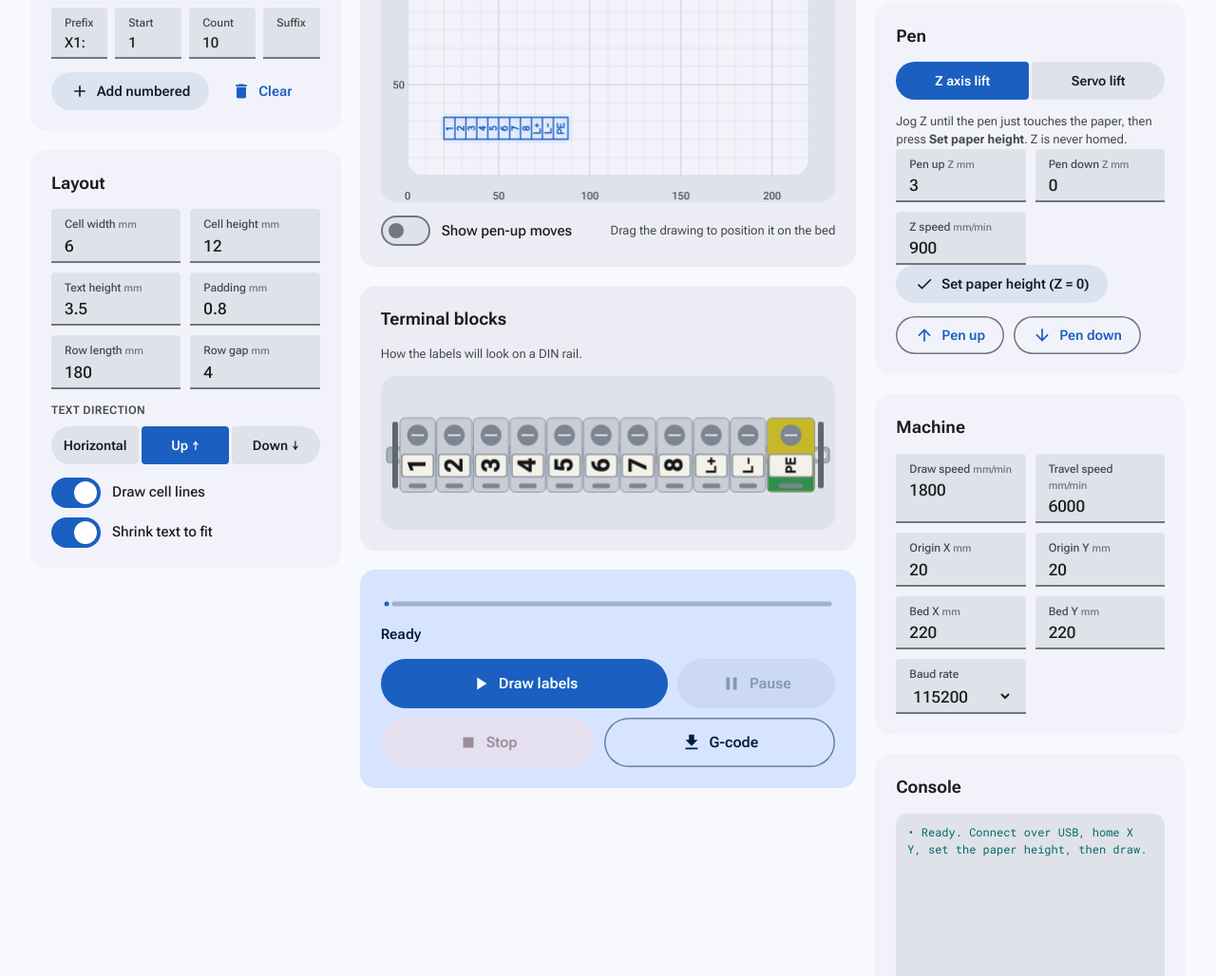
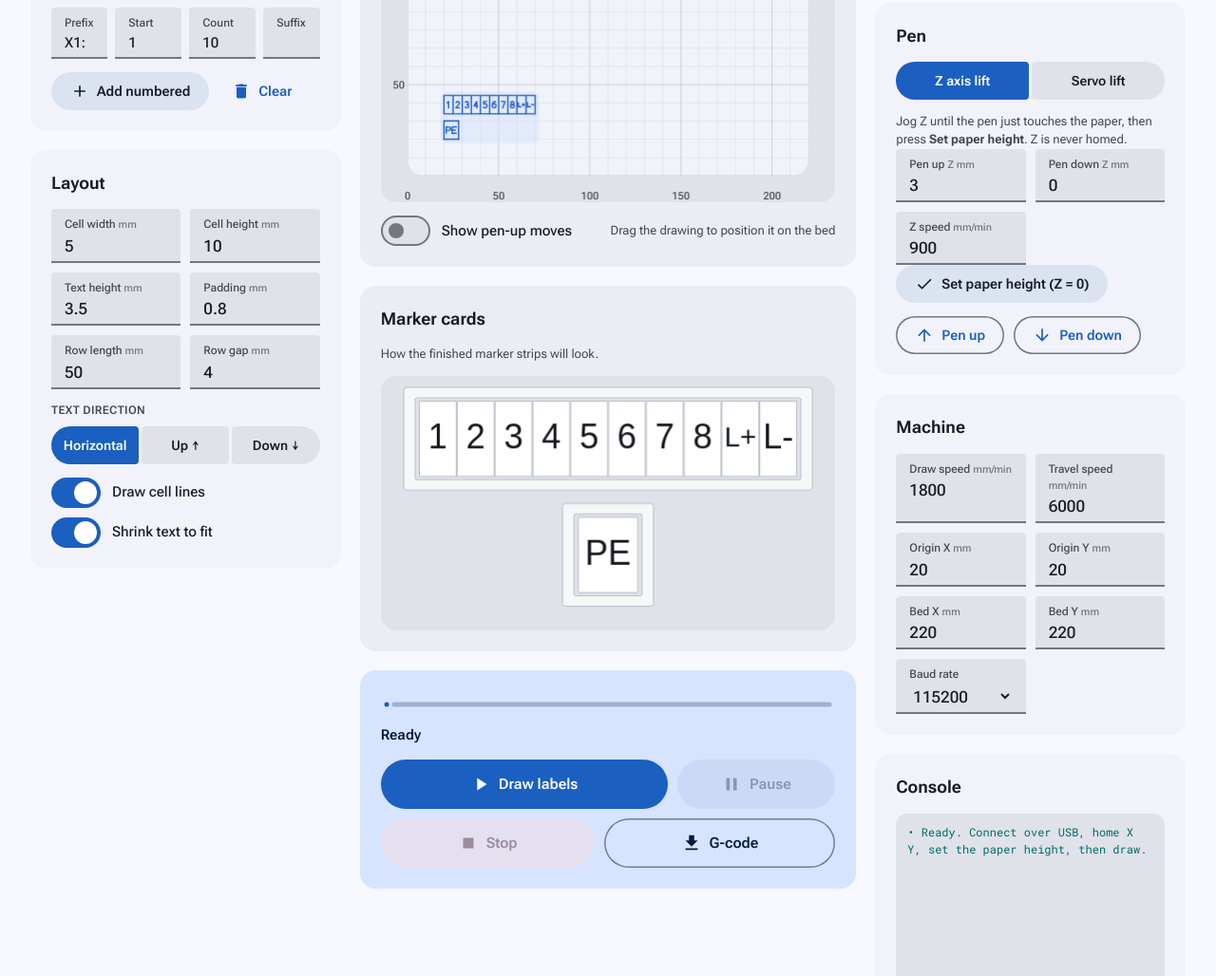
Before and after one commit to douggreenak/drawbot, a plain HTML site: page web/index.html in a window 1280 px wide. Shown: the part 465-1493 px from the top of the page at 95% size. Drawn offline with Linux system fonts and the light colour scheme.

Commit message:
Show labels as white marker cards; defaults match physical 5 mm strips (10 per row, horizontal text)
Co-Authored-By: Claude Sonnet 5.5 <noreply@anthropic.com>

```diff
--- a/web/app.js
+++ b/web/app.js
@@ -185,7 +185,7 @@
     if (!saved) setTheme(e.matches ? 'dark' : 'light', false);
   });
 
-  // ---------------------------------------------------------------- terminal block visualisation
+  // ---------------------------------------------------------------- marker card visualisation
   const tv = $('tbView'), tx = tv.getContext('2d');
   function drawBlocks() {
     const o = layoutOpts(), cells = window.DBLayout.parseLabels($('labels').value, o.cellW);
@@ -200,57 +200,39 @@
       row.push(c); x += c.w;
     }
     if (row.length) { rows.push(row); maxLen = Math.max(maxLen, x); }
-    const k = Math.min(avail / Math.max(maxLen, 1), 9);          // px per mm
-    const blockH = Math.max(o.cellH * k, 70), railH = 16, rowH = blockH + railH * 2 + 28;
+    const k = Math.min((avail - 40) / Math.max(maxLen, 1), 14);   // px per mm
+    const cellH = Math.max(o.cellH * k, 44), railH = 14, rowH = cellH + railH * 2 + 14;
     const H = Math.max(rows.length, 1) * rowH + 12;
     tv.style.height = H + 'px'; tv.width = W * dpr; tv.height = H * dpr;
     tx.setTransform(dpr, 0, 0, dpr, 0, 0); tx.clearRect(0, 0, W, H);
     if (!rows.length) { tx.fillStyle = css('--on-surface-variant'); tx.font = '500 14px Roboto Flex, sans-serif'; tx.textAlign = 'center'; tx.fillText('Add some labels to see them here', W / 2, H / 2); return; }
     const dark = document.documentElement.dataset.theme === 'dark';
-    const body = dark ? '#3a3f47' : '#c9ced6', bodyEdge = dark ? '#5a616c' : '#8f97a3';
-    const marker = '#f4f1e8', ink = '#14171c';
-    const rail = dark ? '#8a929e' : '#a9b0ba', railEdge = dark ? '#5c636d' : '#7b838f';
+    const frame = dark ? '#dfe3e8' : '#f6f7f9', edge = dark ? '#9aa1ab' : '#b9bfc8', cellFill = '#ffffff', ink = '#14171c';
     rows.forEach((r, ri) => {
-      const total = r.reduce((s, c) => s + c.w, 0) * k, x0 = (W - total) / 2, y0 = 8 + ri * rowH + 14 + railH;
-      // DIN rail behind the blocks
-      const ry = y0 + blockH / 2 - railH / 2;
-      tx.fillStyle = rail; tx.strokeStyle = railEdge; tx.lineWidth = 1;
-      tx.beginPath(); tx.roundRect(x0 - 14, ry, total + 28, railH, 3); tx.fill(); tx.stroke();
+      const total = r.reduce((s, c) => s + c.w, 0) * k, x0 = (W - total) / 2, y0 = 6 + ri * rowH + railH;
+      // white carrier frame (ladder rails above and below the strip)
+      tx.fillStyle = frame; tx.strokeStyle = edge; tx.lineWidth = 1;
+      tx.beginPath(); tx.roundRect(x0 - 16, y0 - railH, total + 32, cellH + railH * 2, 3); tx.fill(); tx.stroke();
       tx.fillStyle = css('--sc-highest');
-      for (let sx = x0 - 6; sx < x0 + total + 6; sx += 26) { tx.beginPath(); tx.roundRect(sx, ry + 4, 14, railH - 8, 4); tx.fill(); }
+      tx.beginPath(); tx.roundRect(x0 - 4, y0 - 3, total + 8, cellH + 6, 2); tx.fill(); tx.stroke();
       let x = x0;
       for (const c of r) {
-        const w = c.w * k - 1.5, earth = c.lines.join('').toUpperCase() === 'PE';
-        // block body
-        tx.fillStyle = earth ? '#c6b829' : body; tx.strokeStyle = bodyEdge; tx.lineWidth = 1;
-        tx.beginPath(); tx.roundRect(x, y0, w, blockH, 5); tx.fill(); tx.stroke();
-        if (earth) { tx.fillStyle = '#2f8f4e'; tx.fillRect(x + 1, y0 + blockH * .55, w - 2, blockH * .45 - 1); }
-        // screw head + wire entry
-        const sr = Math.min(w * .3, 11), sy = y0 + sr + 7;
-        tx.fillStyle = dark ? '#20242a' : '#7c8591'; tx.beginPath(); tx.arc(x + w / 2, sy, sr, 0, 7); tx.fill();
-        tx.strokeStyle = dark ? '#aeb5c0' : '#eef0f3'; tx.lineWidth = 1.6; tx.beginPath(); tx.moveTo(x + w / 2 - sr * .6, sy); tx.lineTo(x + w / 2 + sr * .6, sy); tx.stroke();
-        tx.fillStyle = dark ? '#20242a' : '#7c8591'; tx.beginPath(); tx.roundRect(x + w * .25, y0 + blockH - 9, w * .5, 5, 2); tx.fill();
-        // marker strip with the label
-        const my = y0 + sr * 2 + 16, mh = blockH - (sr * 2 + 16) - 16;
-        if (mh > 14) {
-          tx.fillStyle = marker; tx.strokeStyle = bodyEdge; tx.beginPath(); tx.roundRect(x + 2, my, w - 4, mh, 3); tx.fill(); tx.stroke();
-          tx.save(); tx.beginPath(); tx.rect(x + 2, my, w - 4, mh); tx.clip();
-          tx.translate(x + w / 2, my + mh / 2); if (o.rot) tx.rotate(o.rot * Math.PI / 180 * -1);
-          const L = (o.rot ? mh : w - 4) - 6, T = (o.rot ? w - 4 : mh) - 4, n = c.lines.length;
-          let fs = Math.min(T / (n * 1.15), o.textH * k * 1.2, 30);
-          tx.fillStyle = ink; tx.textAlign = 'center'; tx.textBaseline = 'middle';
-          const font = s => `700 ${s}px "Roboto Mono", ui-monospace, monospace`;
-          tx.font = font(fs);
-          const widest = Math.max(0, ...c.lines.map(t => tx.measureText(t).width));
-          if (widest > L) { fs *= L / widest; tx.font = font(fs); }
-          c.lines.forEach((t, i) => tx.fillText(t, 0, (i - (n - 1) / 2) * fs * 1.15));
-          tx.restore();
-        }
-        x += c.w * k;
+        const w = c.w * k;
+        tx.fillStyle = cellFill; tx.strokeStyle = edge; tx.lineWidth = 1;
+        tx.beginPath(); tx.rect(x + .5, y0 + .5, w - 1, cellH - 1); tx.fill(); tx.stroke();
+        tx.save(); tx.beginPath(); tx.rect(x + 1, y0 + 1, w - 2, cellH - 2); tx.clip();
+        tx.translate(x + w / 2, y0 + cellH / 2); if (o.rot) tx.rotate(-o.rot * Math.PI / 180);
+        const L = (o.rot ? cellH : w) - 6, T = (o.rot ? w : cellH) - 6, n = c.lines.length;
+        let fs = Math.min(T / (n * 1.2), o.textH * k * 1.3, 40);
+        tx.fillStyle = ink; tx.textAlign = 'center'; tx.textBaseline = 'middle';
+        const font = z => `500 ${z}px Arial, Helvetica, sans-serif`;
+        tx.font = font(fs);
+        const widest = Math.max(0, ...c.lines.map(t => tx.measureText(t).width));
+        if (widest > L) { fs *= L / widest; tx.font = font(fs); }
+        c.lines.forEach((t, i) => tx.fillText(t, 0, (i - (n - 1) / 2) * fs * 1.2));
+        tx.restore();
+        x += w;
       }
-      // end stops
-      tx.fillStyle = dark ? '#6b7380' : '#5d6672';
-      [x0 - 8, x0 + total + 2].forEach(ex => { tx.beginPath(); tx.roundRect(ex, y0 + 4, 6, blockH - 8, 2); tx.fill(); });
     });
   }
 
--- a/web/index.html
+++ b/web/index.html
@@ -70,17 +70,17 @@
     <article class="card">
       <h2>Layout</h2>
       <div class="fields">
-        <label class="field"><span>Cell width <small>mm</small></span><input id="cellW" type="number" step="0.1" value="6"></label>
-        <label class="field"><span>Cell height <small>mm</small></span><input id="cellH" type="number" step="0.1" value="12"></label>
+        <label class="field"><span>Cell width <small>mm</small></span><input id="cellW" type="number" step="0.1" value="5"></label>
+        <label class="field"><span>Cell height <small>mm</small></span><input id="cellH" type="number" step="0.1" value="10"></label>
         <label class="field"><span>Text height <small>mm</small></span><input id="textH" type="number" step="0.1" value="3.5"></label>
         <label class="field"><span>Padding <small>mm</small></span><input id="pad" type="number" step="0.1" value="0.8"></label>
-        <label class="field"><span>Row length <small>mm</small></span><input id="rowLen" type="number" step="1" value="180"></label>
+        <label class="field"><span>Row length <small>mm</small></span><input id="rowLen" type="number" step="1" value="50"></label>
         <label class="field"><span>Row gap <small>mm</small></span><input id="rowGap" type="number" step="0.5" value="4"></label>
       </div>
       <div class="label-s">Text direction</div>
       <div class="seg" id="rotSeg" role="radiogroup">
-        <button type="button" data-v="0" role="radio">Horizontal</button>
-        <button type="button" data-v="90" role="radio" class="on">Up ↑</button>
+        <button type="button" data-v="0" role="radio" class="on">Horizontal</button>
+        <button type="button" data-v="90" role="radio">Up ↑</button>
         <button type="button" data-v="-90" role="radio">Down ↓</button>
       </div>
       <div class="switches">
@@ -107,8 +107,8 @@
     </article>
 
     <article class="card tb">
-      <h2>Terminal blocks</h2>
-      <p class="hint">How the labels will look on a DIN rail.</p>
+      <h2>Marker cards</h2>
+      <p class="hint">How the finished marker strips will look.</p>
       <div class="tb-wrap"><canvas id="tbView"></canvas></div>
     </article>
 
```
Also changed, not shown: docs/TEST_RESULTS.md (+20 -20 lines), docs/screenshots/00-overview.png, docs/screenshots/01-ready-to-draw.png, docs/screenshots/02-connected.png, docs/screenshots/03-paused-midjob.png, docs/screenshots/04-finished.png, docs/screenshots/05-stopped.png, docs/screenshots/06-servo-mode.png, docs/screenshots/07-safety-dialog.png, docs/screenshots/08-offbed-preview.png, docs/screenshots/09-dark-theme.png, docs/screenshots/run-numbered.png, docs/screenshots/run-single.png, docs/screenshots/run-symbols.png, 2 other files.
